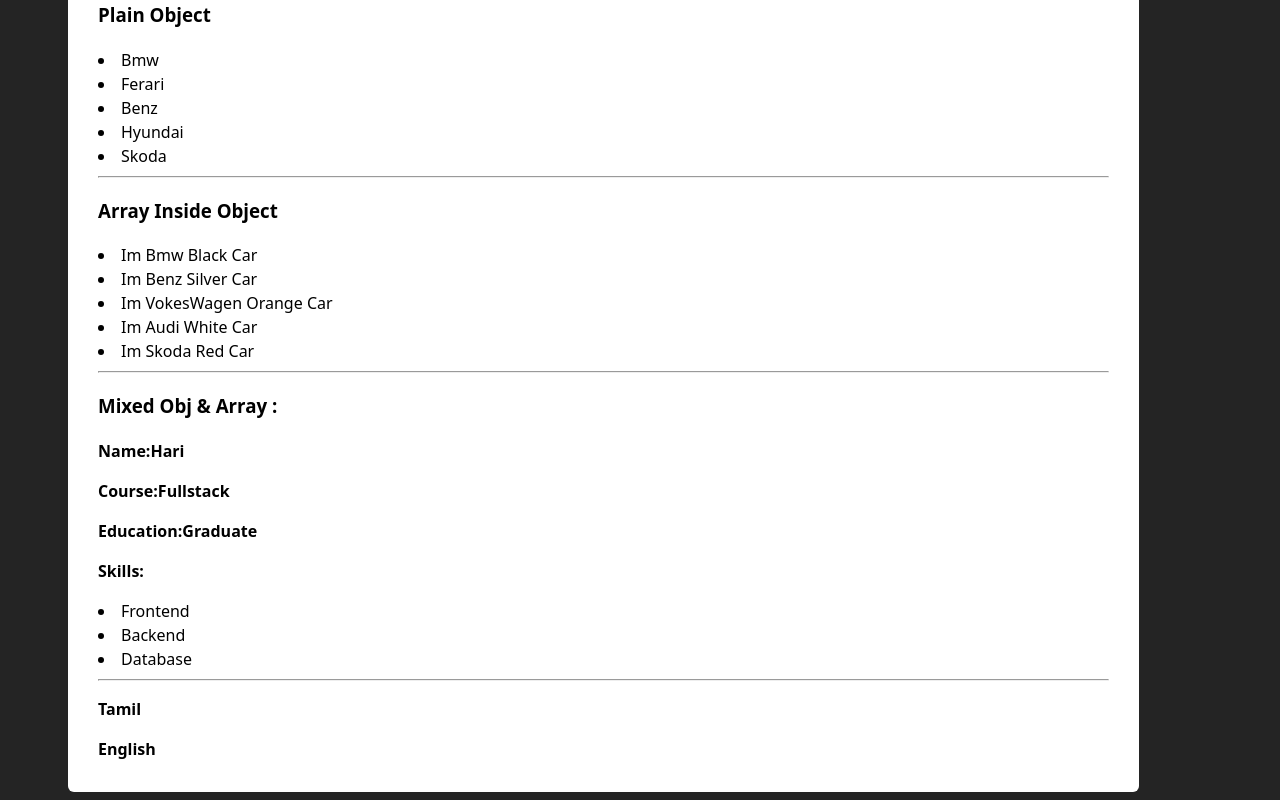
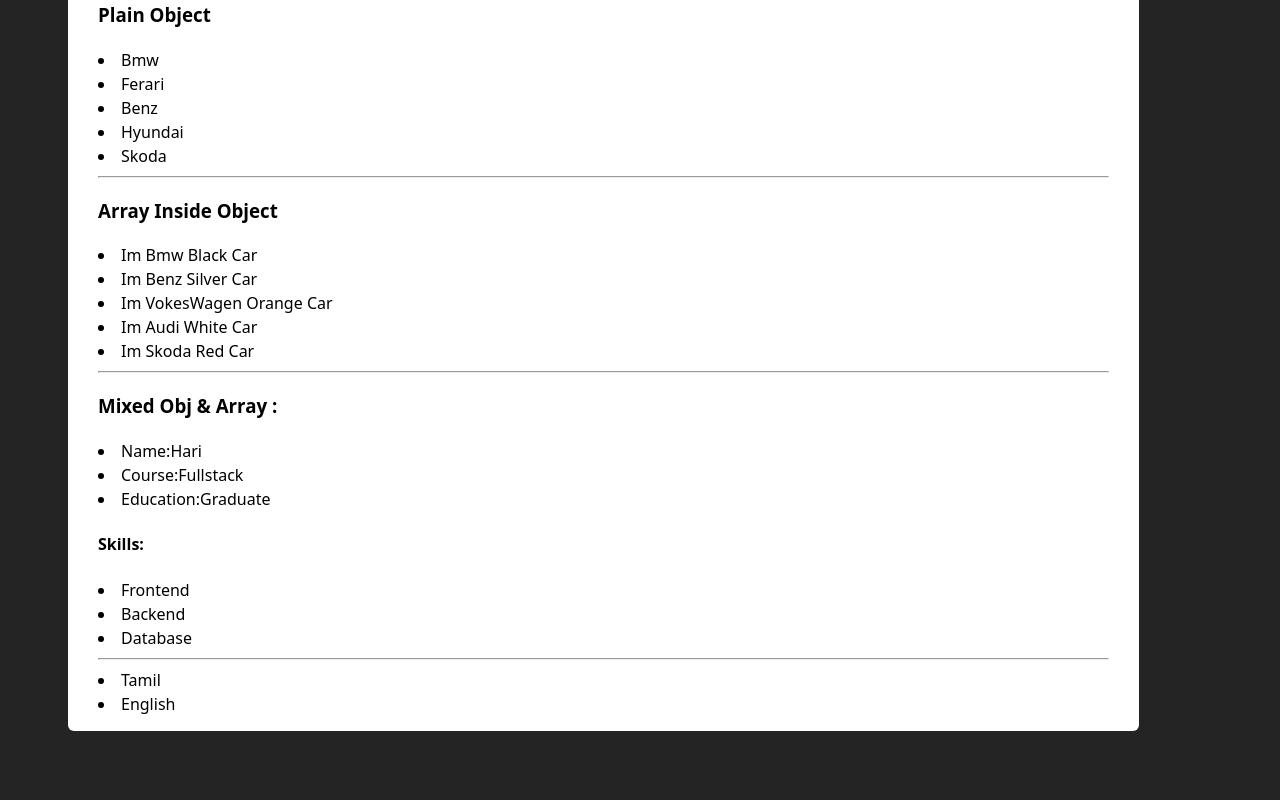
Before and after one commit to Hariiharan-Developer/React_Core-Concepts, a React (Vite) app: page / in a window 1280 px wide. Shown: the part 424-1224 px from the top of the page. After the commit the page ends 1163 px from the top, so only its background shows below. Built offline with nearby package versions, Linux system fonts and the light colour scheme.

Commit message:
updated list

```diff
--- a/src/components/4.list/List.jsx
+++ b/src/components/4.list/List.jsx
@@ -45,13 +45,13 @@
         {arrayObj.map((data,index)=><li key={index}>im {data.brand}  {data.color} car</li>) }
         <hr/>
         <h3>mixed obj & array :</h3>
-        {<p>name:{mixedData.name}</p>}
-        {<p>course:{mixedData.course}</p>}
-        {<p>education:{mixedData.education}</p>}
-        <p>skills:</p>
+        {<li>name:{mixedData.name}</li>}
+        {<li>course:{mixedData.course}</li>}
+        {<li>education:{mixedData.education}</li>}
+        <h4>skills:</h4>
         {mixedData.key.map((value,index)=><li key={index}>{value}</li>)}
         <hr/>
-        {singleObj.map((value,index)=><p key={index}>{value}</p>)}
+        {singleObj.map((value,index)=><li key={index}>{value}</li>)}
         </div>
       </div>
     </div>
```
